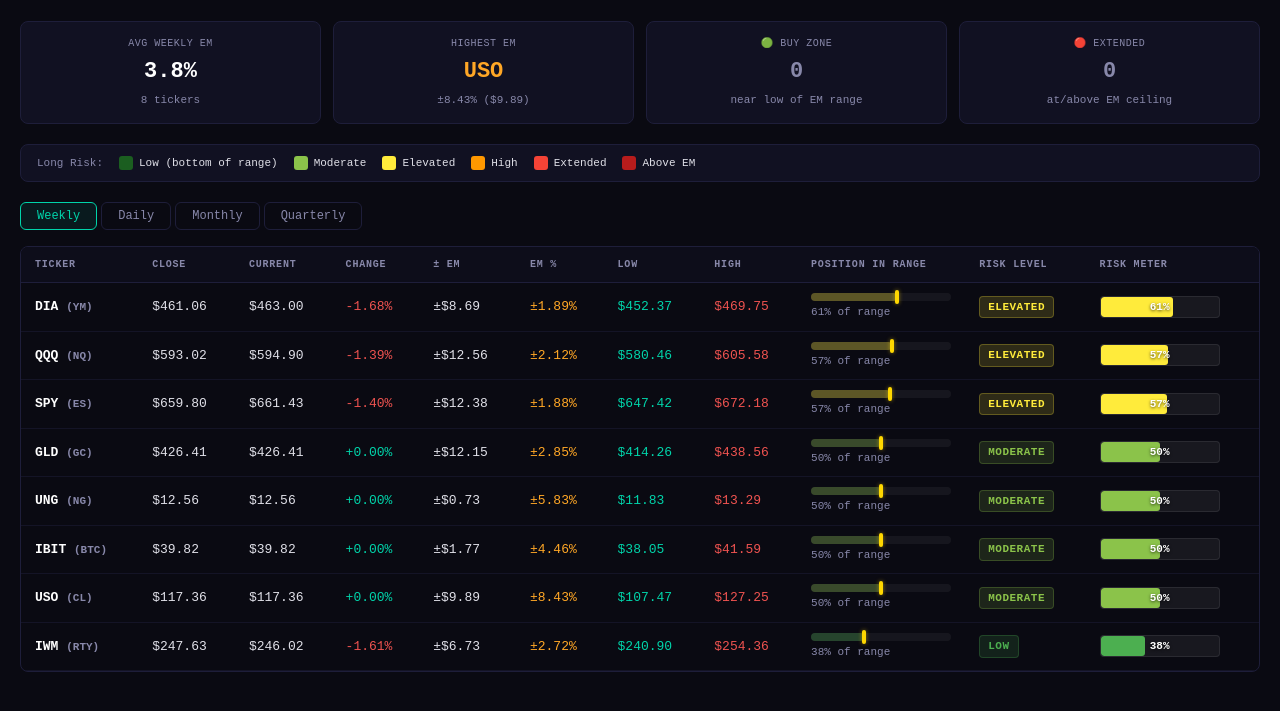
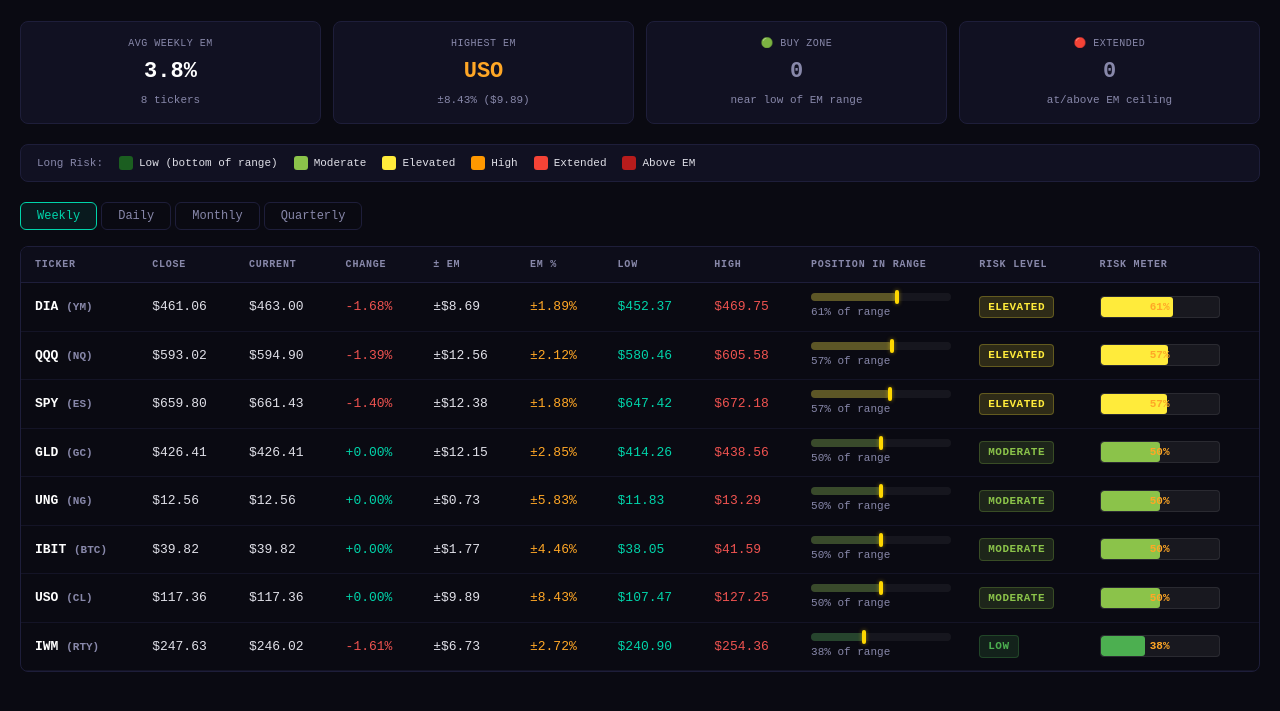
Before and after one commit to breakingtrades/breakingtrades-dashboard, a plain HTML site: page expected-moves.html in a window 1280 px wide. Shown: the part 179-890 px from the top of the page. Drawn offline with Linux system fonts and the light colour scheme.

Commit message:
fix: risk meter label to orange for contrast

```diff
--- a/expected-moves.html
+++ b/expected-moves.html
@@ -127,8 +127,7 @@
     justify-content: center;
     font-size: 11px;
     font-weight: 700;
-    color: var(--text-bright);
-    text-shadow: 0 1px 3px rgba(0,0,0,0.7);
+    color: var(--orange);
     z-index: 1;
   }
 
```
